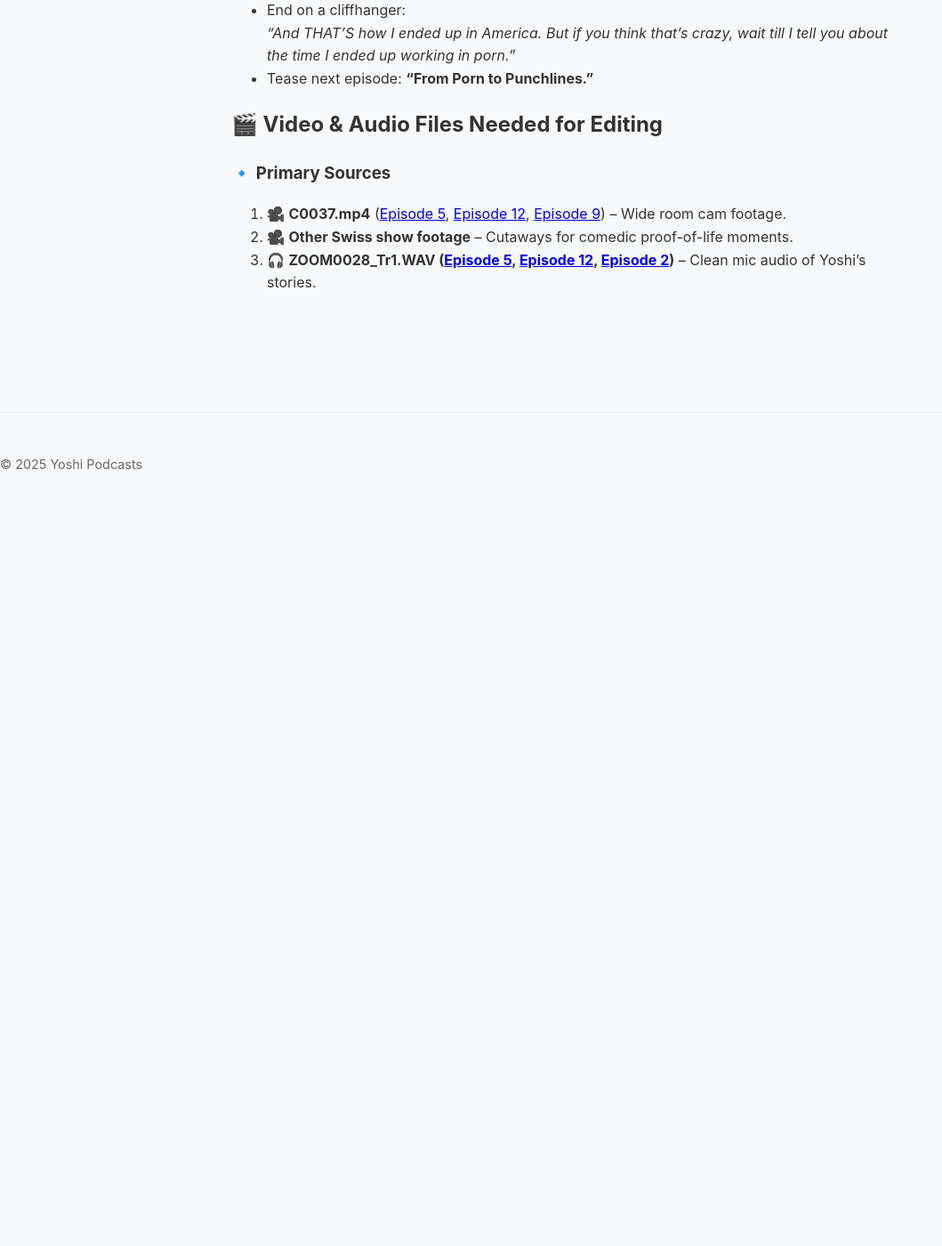
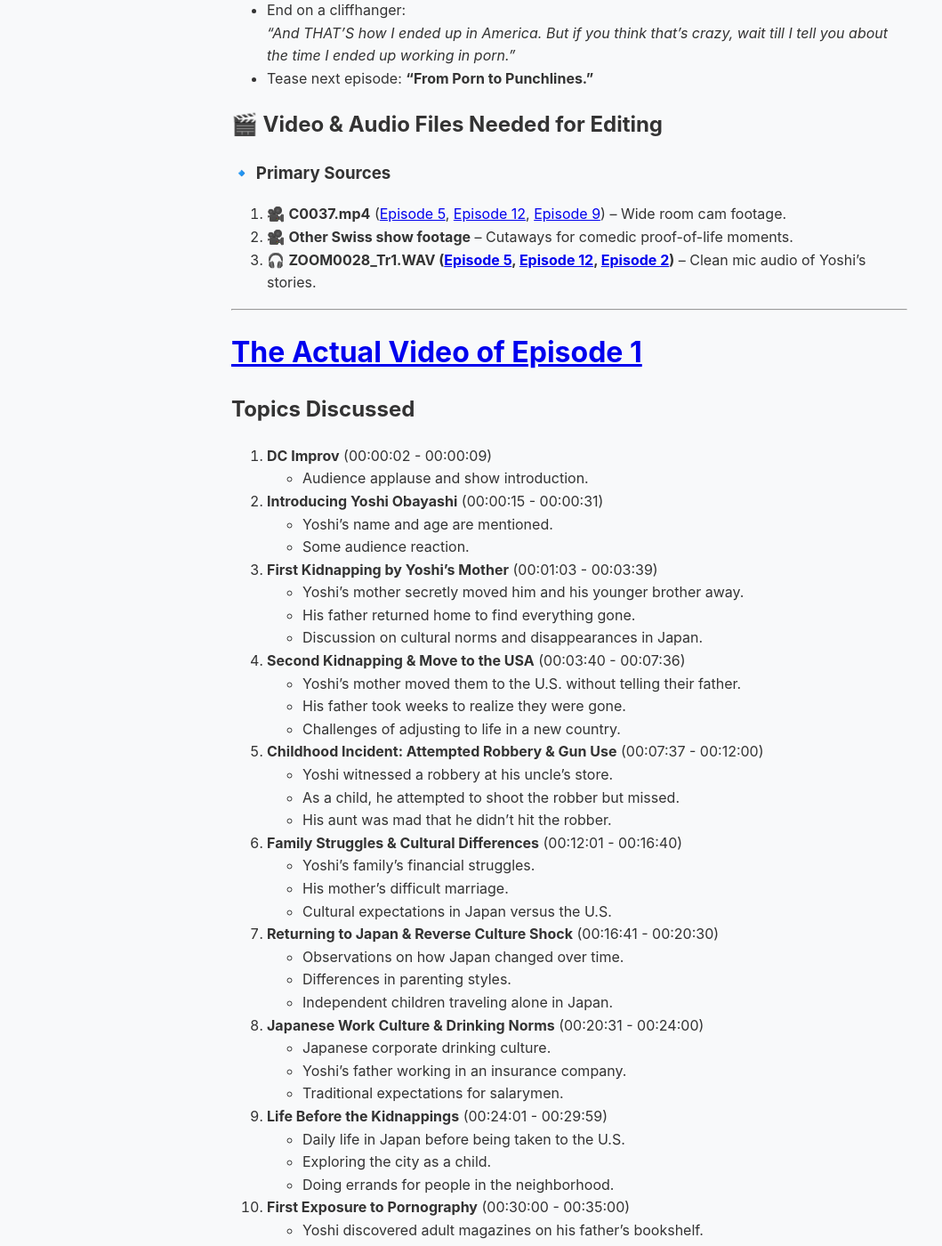
Before and after one commit to harryf/yoshi-podcasts, a Jekyll site: the page built from _edits/edit-001.md, in a window 1280 px wide and 1400 px high, scrolled down 2744 px. Shown: the whole window at 89% size, without its empty margins (0-1059 px from the left). Built offline with Jekyll 4.4.1, drawn with Linux system fonts in a browser that asks for light colours; comment, search, counter and statistics services are not loaded; before the commit the page ends 3292 px from its top, so only the background shows below that; some of the changed text lies outside the part shown.

Commit message:
Add summary of what was actually discussed in the final video

```diff
--- a/_edits/edit-001.md
+++ b/_edits/edit-001.md
@@ -84,3 +84,71 @@ description: "A shocking, fast-paced, and darkly funny episode that keeps jumpin
 1. 🎥 **C0037.mp4** ([Episode 5]({{ site.baseurl }}{% link _episodes/episode-005.md %}), [Episode 12]({{ site.baseurl }}{% link _episodes/episode-012.md %}), [Episode 9]({{ site.baseurl }}{% link _episodes/episode-009.md %})) – Wide room cam footage.
 2. 🎥 **Other Swiss show footage** – Cutaways for comedic proof-of-life moments.
 3. 🎧 **ZOOM0028_Tr1.WAV ([Episode 5]({{ site.baseurl }}{% link _episodes/episode-005.md %}), [Episode 12]({{ site.baseurl }}{% link _episodes/episode-012.md %}), [Episode 2]({{ site.baseurl }}{% link _episodes/episode-002.md %}))** – Clean mic audio of Yoshi's stories.
+
+----
+
+# [The Actual Video of Episode 1](https://youtu.be/Gmw52DdyMo8)
+
+## Topics Discussed
+
+1. **DC Improv** (00:00:02 - 00:00:09)
+   * Audience applause and show introduction.
+
+2. **Introducing Yoshi Obayashi** (00:00:15 - 00:00:31)
+   * Yoshi's name and age are mentioned.
+   * Some audience reaction.
+
+3. **First Kidnapping by Yoshi’s Mother** (00:01:03 - 00:03:39)
+   * Yoshi’s mother secretly moved him and his younger brother away.
+   * His father returned home to find everything gone.
+   * Discussion on cultural norms and disappearances in Japan.
+
+4. **Second Kidnapping & Move to the USA** (00:03:40 - 00:07:36)
+   * Yoshi’s mother moved them to the U.S. without telling their father.
+   * His father took weeks to realize they were gone.
+   * Challenges of adjusting to life in a new country.
+
+5. **Childhood Incident: Attempted Robbery & Gun Use** (00:07:37 - 00:12:00)
+   * Yoshi witnessed a robbery at his uncle’s store.
+   * As a child, he attempted to shoot the robber but missed.
+   * His aunt was mad that he didn’t hit the robber.
+
+6. **Family Struggles & Cultural Differences** (00:12:01 - 00:16:40)
+   * Yoshi’s family’s financial struggles.
+   * His mother’s difficult marriage.
+   * Cultural expectations in Japan versus the U.S.
+
+7. **Returning to Japan & Reverse Culture Shock** (00:16:41 - 00:20:30)
+   * Observations on how Japan changed over time.
+   * Differences in parenting styles.
+   * Independent children traveling alone in Japan.
+
+8. **Japanese Work Culture & Drinking Norms** (00:20:31 - 00:24:00)
+   * Japanese corporate drinking culture.
+   * Yoshi’s father working in an insurance company.
+   * Traditional expectations for salarymen.
+
+9. **Life Before the Kidnappings** (00:24:01 - 00:29:59)
+   * Daily life in Japan before being taken to the U.S.
+   * Exploring the city as a child.
+   * Doing errands for people in the neighborhood.
+
+10. **First Exposure to Pornography** (00:30:00 - 00:35:00)
+   * Yoshi discovered adult magazines on his father’s bookshelf.
+   * He initially thought white people had stars on their genitals.
+   * Noticed affection in Western relationships, which he hadn’t seen in his own family.
+
+11. **Cultural Differences in Family Expressions of Love** (00:35:01 - 00:38:30)
+   * Asian families showing less physical affection.
+   * Western media portraying more open expressions of love.
+   * Reflections on different cultural perspectives.
+
+12. **Comedy & Dark Humor in Family Trauma** (00:38:31 - 00:42:00)
+   * Discussing how personal struggles shape comedy.
+   * Audience reactions to serious topics turned into humor.
+   * Yoshi’s unique perspective on his upbringing.
+
+13. **Final Thoughts & Reflections** (00:42:01 - end)
+   * The impact of childhood experiences on Yoshi’s worldview.
+   * Comparing different upbringings and cultural expectations.
+   * Ending with reflections on moving forward.
```
